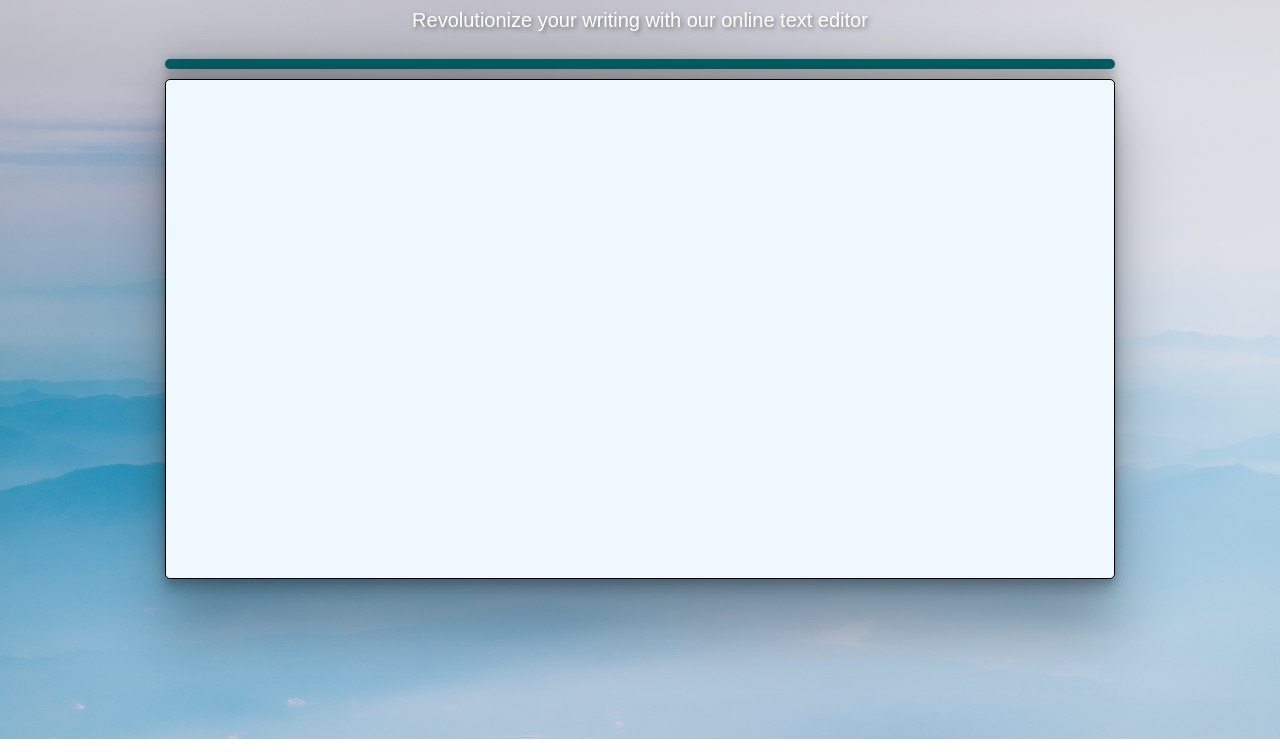
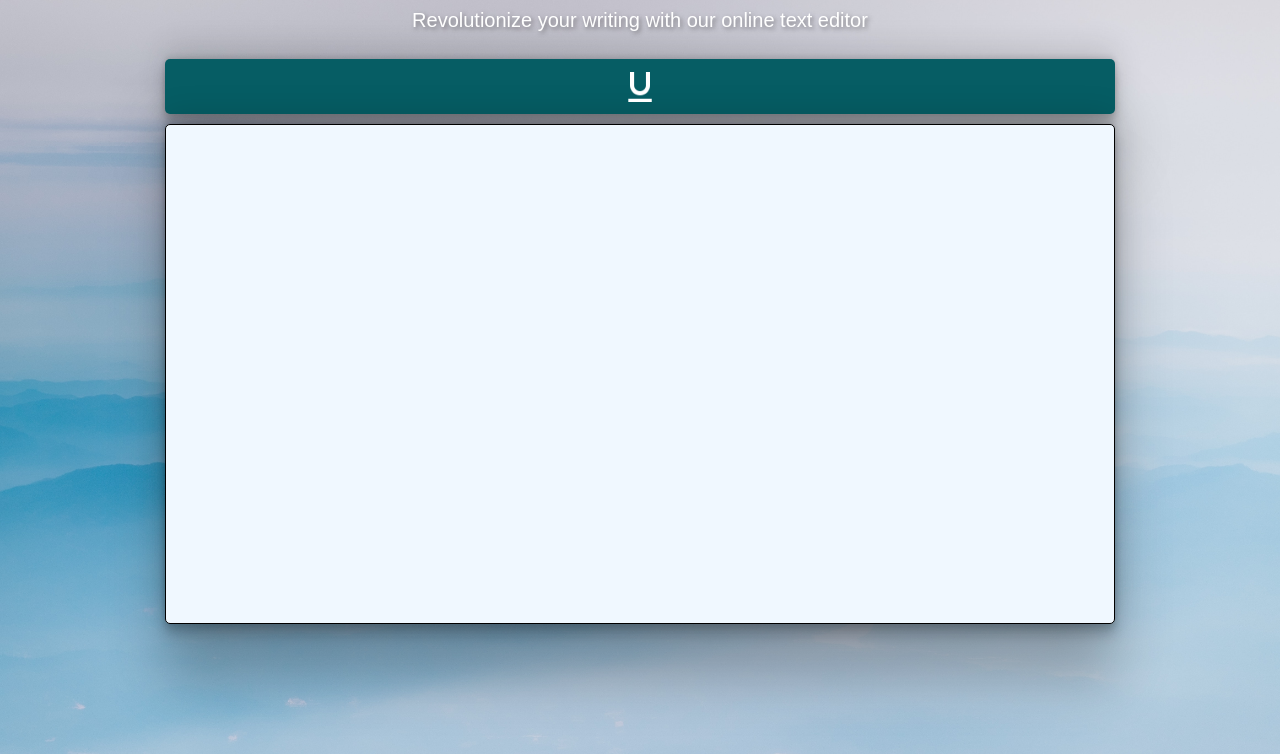
Before and after one commit to ravindukavi20/Text_Editor_web, a plain HTML site: page index.html in a window 1280 px wide. Shown: the part 61-815 px from the top of the page. Drawn offline with nearby package versions, Linux system fonts and the light colour scheme.

Commit message:
add underline feature

```diff
--- a/index.html
+++ b/index.html
@@ -23,7 +23,9 @@
 
     <div class="container_01">
         <div class="toolbar">
-
+            <button class="underline" onclick="toggleUnderline()">
+                <img src="Resources/format_underline_white_192x192.png" width="40">
+            </button>
         </div>
 
 		<div class="text_area" id="text_area" contenteditable="true"></div>
--- a/script.js
+++ b/script.js
@@ -0,0 +1,4 @@
+function toggleUnderline() {
+    document.execCommand('underline', false, null);
+
+}
```
